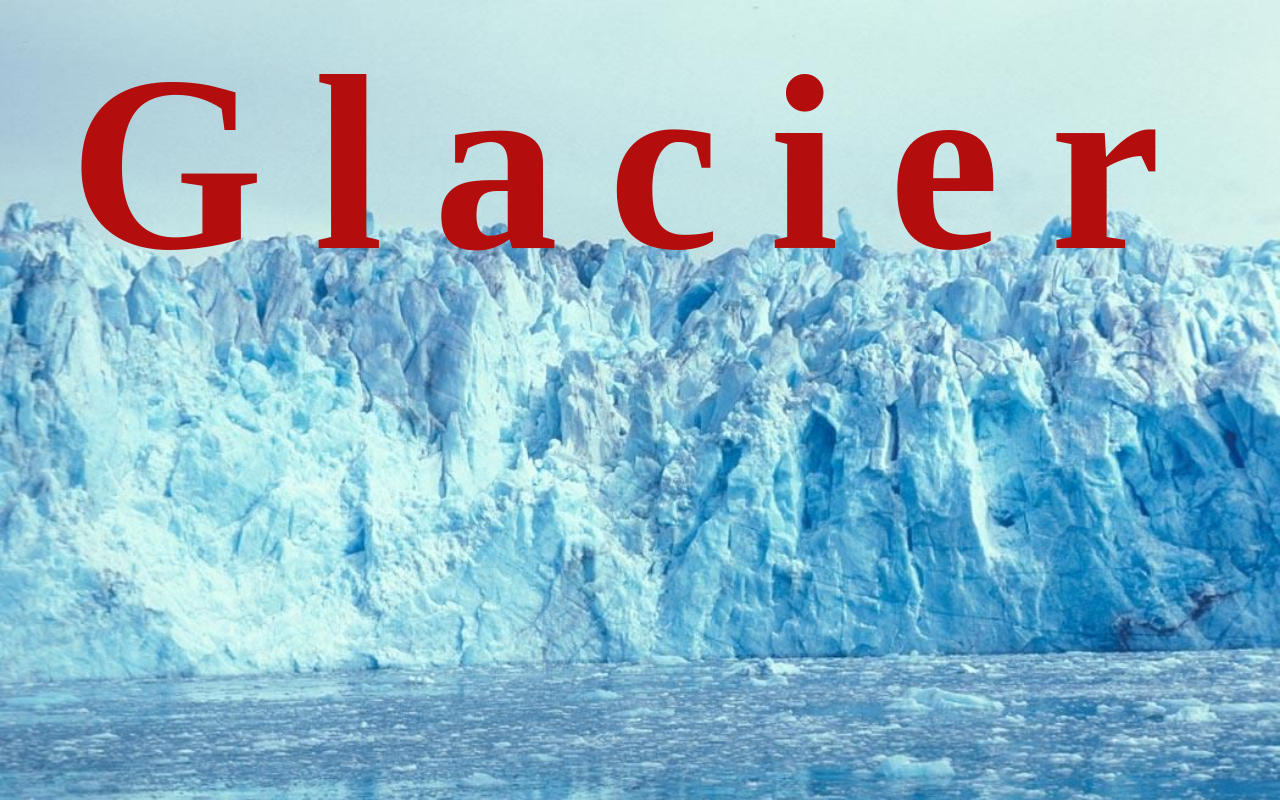
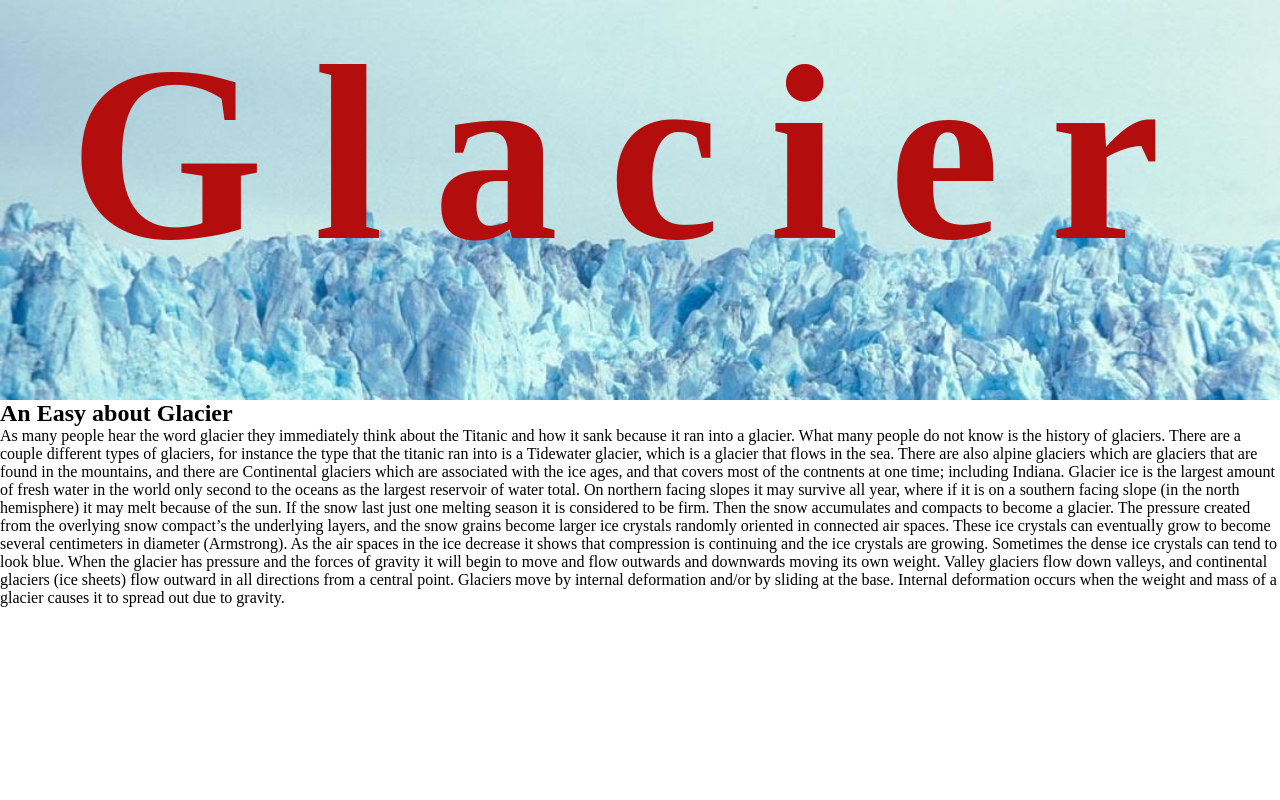
Before and after one commit to Shakillazycoder/Glacier, a plain HTML site: page index.html in a window 1280 px wide. Drawn offline with Linux system fonts and the light colour scheme.

Commit message:
Third updates

```diff
--- a/index.html
+++ b/index.html
@@ -5,10 +5,18 @@
     <meta name="viewport" content="width=device-width, initial-scale=1.0">
     <title>Conceptual Page</title>
     <link rel="stylesheet" href="style/style.css">
+    <link rel="shortcut icon" href="images/icons8-glacier-48.png" type="image/x-icon">
 </head>
 <body>
     <div class="hero">
         <h1>Glacier</h1>
     </div>
+    <div>
+        <h2>An Easy about Glacier </h2>
+        <p>As many people hear the word glacier they immediately think about the Titanic and how it sank because it ran into a glacier. What many people do not know is the history of glaciers. There are a couple different types of glaciers, for instance the type that the titanic ran into is a Tidewater glacier, which is a glacier that flows in the sea. There are also alpine glaciers which are glaciers that are found in the mountains, and there are Continental glaciers which are associated with the ice ages, and that covers most of the contnents at one time; including Indiana. Glacier ice is the largest amount of fresh water in the world only second to the oceans as the largest reservoir of water total.
+            On northern facing slopes it may survive all year, where if it is on a southern facing slope (in the north hemisphere) it may melt because of the sun. If the snow last just one melting season it is considered to be firm. Then the snow accumulates and compacts to become a glacier. The pressure created from the overlying snow compact’s the underlying layers, and the snow grains become larger ice crystals randomly oriented in connected air spaces. These ice crystals can eventually grow to become several centimeters in diameter (Armstrong). As the air spaces in the ice decrease it shows that compression is continuing and the ice crystals are growing. Sometimes the dense ice crystals can tend to look blue.
+            When the glacier has pressure and the forces of gravity it will begin to move and flow outwards and downwards moving its own weight. Valley glaciers flow down valleys, and continental glaciers (ice sheets) flow outward in all directions from a central point. Glaciers move by internal deformation and/or by sliding at the base. Internal deformation occurs when the weight and mass of a glacier causes it to spread out due to gravity.
+        </p>
+    </div>
 </body>
 </html>
--- a/style/style.css
+++ b/style/style.css
@@ -1,21 +1,22 @@
+@import url('https://fonts.googleapis.com/css2?family=Lato:ital,wght@0,100;0,300;0,400;0,700;0,900;1,100;1,300;1,400;1,700;1,900&display=swap');
 *{
     margin: 0;
     padding: 0;
+    font-size: font-family: 'Lato', sans-serif;
 }
 .hero{
     background-image: url('../images/Glacier_free_image.jpg');
     background-repeat: no-repeat;
     background-size: cover;
     background-position: bottom cover;
-    height: 100vh;
+    height: 50vh;
 }
 .hero h1{
     font-size: 250px;
     text-align: center;
     color: rgb(179, 13, 13);
     font-weight: 900;
-    padding-top: 20px;
+    padding-top: 10px;
     word-spacing: 20;
     letter-spacing: 50px;
-
 }
```
Also changed, not shown: images/icons8-glacier-48.png (added).
